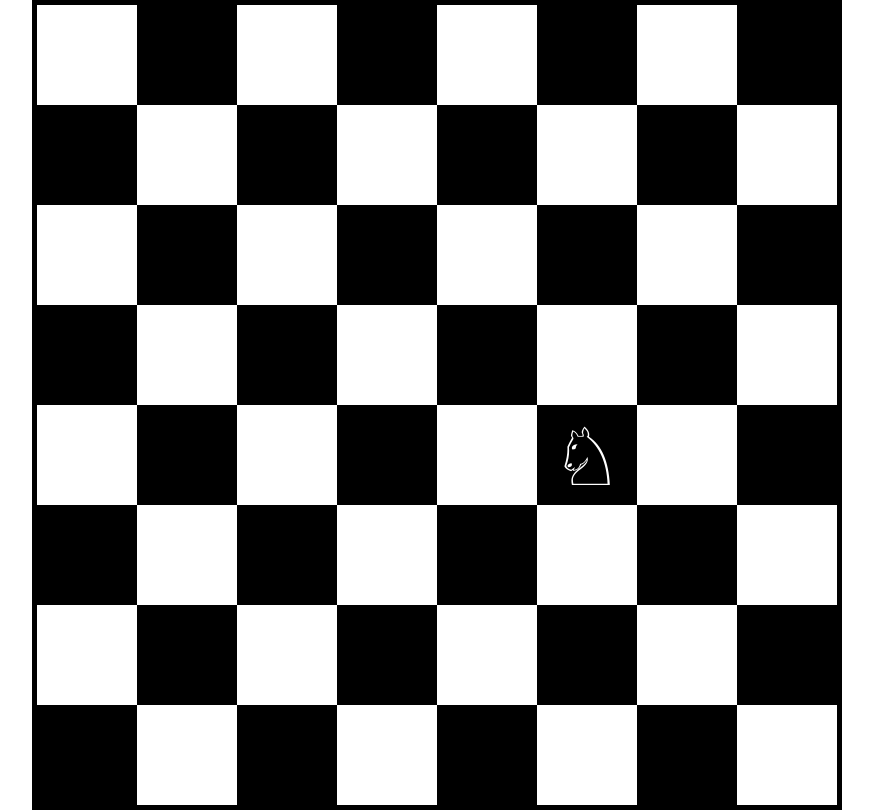
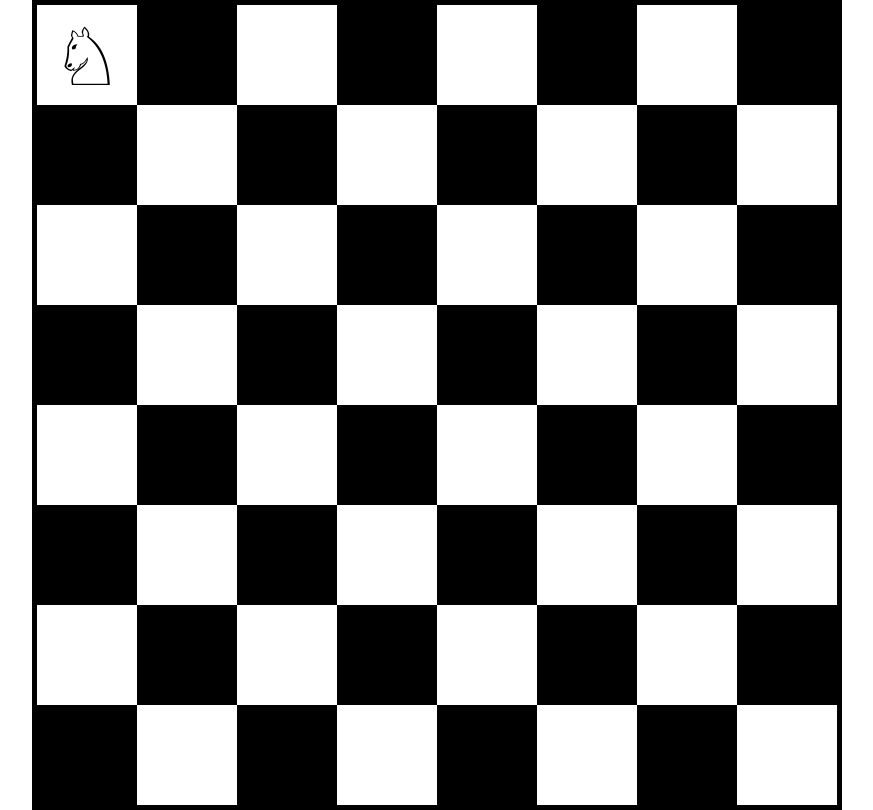
Before and after one commit to Dimetio/pet-chessboard, a React (Create React App) app: page / in a window 1280 px wide. Shown: the whole page, without its empty margins (203-1076 px from the left). Built offline with nearby package versions, Linux system fonts and the light colour scheme.

Commit message:
feat: click to move figure

```diff
--- a/src/App.css
+++ b/src/App.css
@@ -27,8 +27,10 @@
   justify-content: center;
   width: 100%;
   height: 100%;
+  cursor: pointer;
 }
 
 .figure {
   font-size: 8rem;
+  cursor: grab;
 }
--- a/src/components/Board.tsx
+++ b/src/components/Board.tsx
@@ -1,5 +1,10 @@
+import { moveKnight } from "../game";
 import Knight from "./Knight";
 import Square from "./Square";
+
+function hanldeSquareClick(toX: any, toY: any) {
+  moveKnight(toX, toY);
+}
 
 function renderSquare(i: any, [knightX, knightY]: any) {
   const x = i % 8;
@@ -9,21 +14,21 @@ function renderSquare(i: any, [knightX, knightY]: any) {
   const place = isKnigthHere ? <Knight /> : null;
 
   return (
-    <div key={i} className="square-wrap">
+    <div
+      key={i}
+      className="square-wrap"
+      onClick={() => hanldeSquareClick(x, y)}
+    >
       <Square black={black}>{place}</Square>
     </div>
   );
 }
 
 export default function Board({ position }: any) {
-  const squares = []
+  const squares = [];
 
-  for(let i = 0; i < 64; i++) {
-    squares.push(renderSquare(i, position))
+  for (let i = 0; i < 64; i++) {
+    squares.push(renderSquare(i, position));
   }
-  return (
-    <div className="board">
-      {squares}
-    </div>
-  );
+  return <div className="board">{squares}</div>;
 }
--- /dev/null
+++ b/src/game.tsx
@@ -0,0 +1,20 @@
+let position = [0, 0];
+let observer: any = null;
+
+function emitChange() {
+  observer(position);
+}
+
+export function observe(o: any) {
+  if (observer) {
+    throw new Error("Multiple observers not implemented.");
+  }
+
+  observer = o;
+  emitChange();
+}
+
+export function moveKnight(toX: any, toY: any) {
+  position = [toX, toY];
+  emitChange();
+}
--- a/src/index.tsx
+++ b/src/index.tsx
@@ -3,11 +3,7 @@ import ReactDOM from "react-dom/client";
 import "./index.css";
 import App from "./App";
 import reportWebVitals from "./reportWebVitals";
-
-function observe(receive: any): any {
-  const randPos = () => Math.floor(Math.random() * 8);
-  setInterval(() => receive([randPos(), randPos()]), 500);
-}
+import { observe } from "./game";
 
 const root = ReactDOM.createRoot(
   document.getElementById("root") as HTMLElement
```
